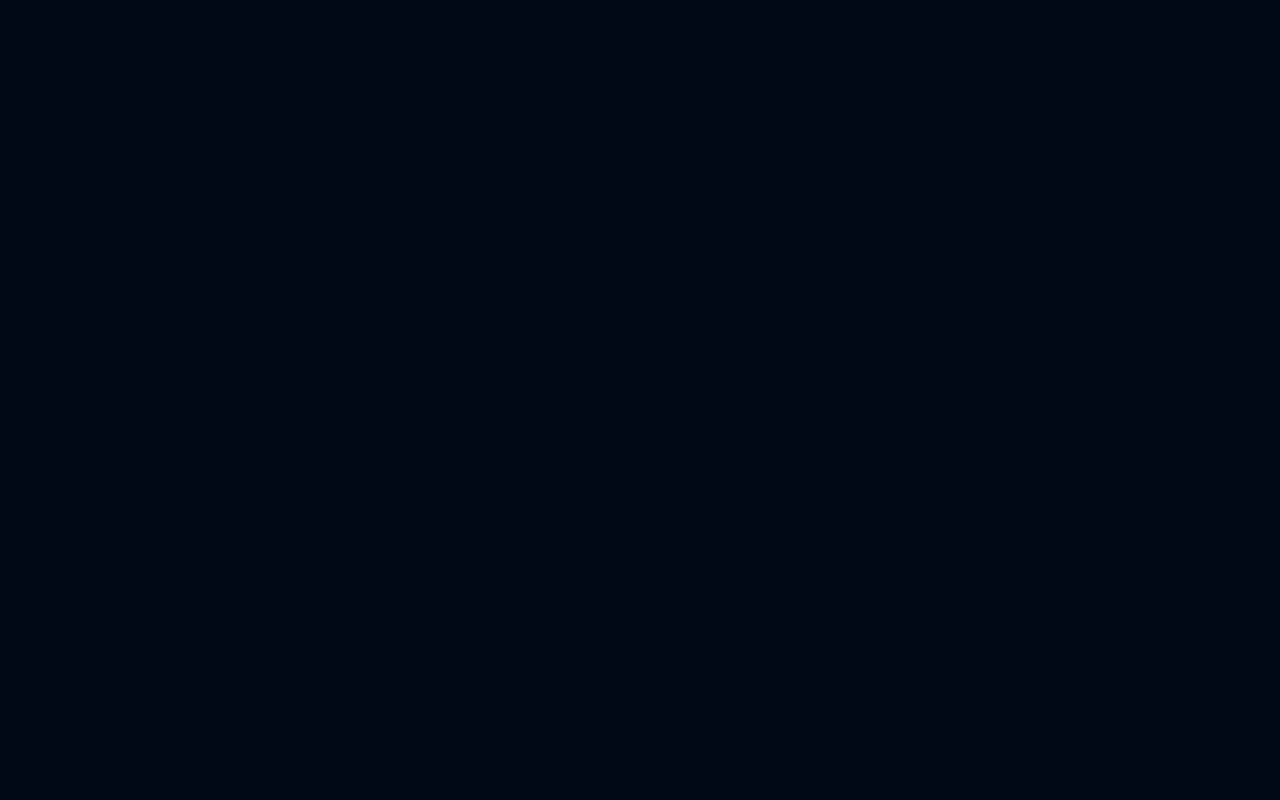
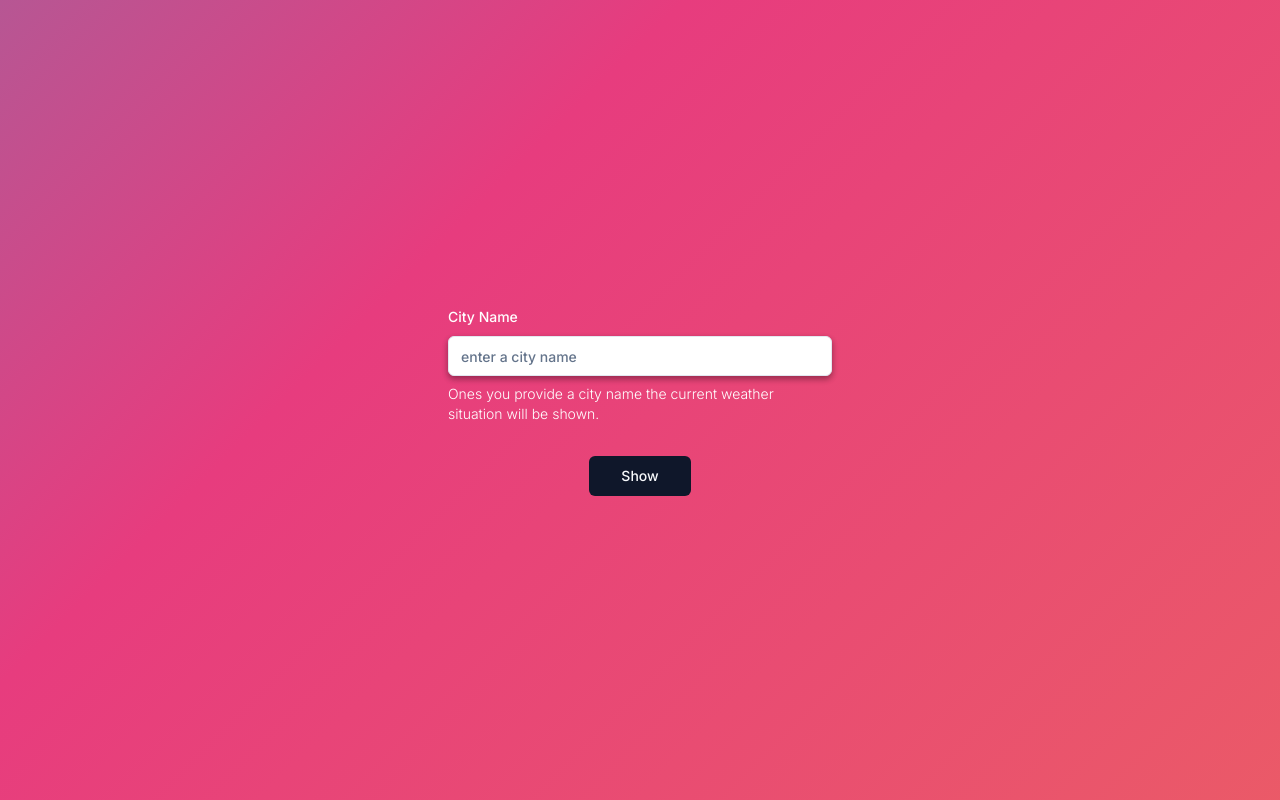
Before and after one commit to k1d12r04/nextjs-weather-app, a Next.js app: page / in a window 1280 px wide. Built offline with nearby package versions, Linux system fonts and the light colour scheme.

Commit message:
Create form and add gradient background

```diff
--- a/app/globals.css
+++ b/app/globals.css
@@ -72,7 +72,27 @@
   * {
     @apply border-border;
   }
-  body {
-    @apply dark bg-background text-foreground;
+}
+
+body {
+  color: white;
+  display: flex;
+  justify-content: center;
+  align-items: center;
+  background: linear-gradient(-45deg, #ee7752, #e73c7e, #23a6d5, #23d5ab);
+  background-size: 400% 400%;
+  animation: gradient 15s ease infinite;
+  height: 100vh;
+}
+
+@keyframes gradient {
+  0% {
+    background-position: 0% 50%;
+  }
+  50% {
+    background-position: 100% 50%;
+  }
+  100% {
+    background-position: 0% 50%;
   }
 }
--- a/app/page.tsx
+++ b/app/page.tsx
@@ -1,3 +1,73 @@
+'use client';
+
+import { zodResolver } from '@hookform/resolvers/zod';
+import * as z from 'zod';
+import { Button } from '@/components/ui/button';
+import {
+  Form,
+  FormControl,
+  FormDescription,
+  FormField,
+  FormItem,
+  FormLabel,
+  FormMessage,
+} from '@/components/ui/form';
+import { Input } from '@/components/ui/input';
+import { useForm } from 'react-hook-form';
+import { useState } from 'react';
+
+const formSchema = z.object({
+  city: z.string(),
+});
+
 export default function Home() {
-  return;
+  const [city, setCity] = useState<null | string>();
+
+  const form = useForm<z.infer<typeof formSchema>>({
+    resolver: zodResolver(formSchema),
+    defaultValues: {
+      city: '',
+    },
+  });
+
+  function onSubmit(values: z.infer<typeof formSchema>) {
+    setCity(values.city);
+    console.log('clicked');
+  }
+
+  return (
+    <div className="max-w-sm mx-4">
+      <Form {...form}>
+        <form onSubmit={form.handleSubmit(onSubmit)} className="space-y-8">
+          <FormField
+            control={form.control}
+            name="city"
+            render={({ field }) => (
+              <FormItem>
+                <FormLabel>City Name</FormLabel>
+                <FormControl>
+                  <Input
+                    className="text-orange-950 font-medium focus-visible:!ring-0  ring-offset-purple-600 shadow-inputShadow"
+                    placeholder="enter a city name"
+                    {...field}
+                  />
+                </FormControl>
+                <FormDescription className="text-white font-light">
+                  Ones you provide a city name the current weather situation
+                  will be shown.
+                </FormDescription>
+                <FormMessage />
+              </FormItem>
+            )}
+          />
+          <Button
+            className="block mx-auto px-8 py-2 hover:bg-purple-900 transition"
+            type="submit"
+          >
+            Show
+          </Button>
+        </form>
+      </Form>
+    </div>
+  );
 }
--- /dev/null
+++ b/components/ui/form.tsx
@@ -0,0 +1,176 @@
+import * as React from "react"
+import * as LabelPrimitive from "@radix-ui/react-label"
+import { Slot } from "@radix-ui/react-slot"
+import {
+  Controller,
+  ControllerProps,
+  FieldPath,
+  FieldValues,
+  FormProvider,
+  useFormContext,
+} from "react-hook-form"
+
+import { cn } from "@/lib/utils"
+import { Label } from "@/components/ui/label"
+
+const Form = FormProvider
+
+type FormFieldContextValue<
+  TFieldValues extends FieldValues = FieldValues,
+  TName extends FieldPath<TFieldValues> = FieldPath<TFieldValues>
+> = {
+  name: TName
+}
+
+const FormFieldContext = React.createContext<FormFieldContextValue>(
+  {} as FormFieldContextValue
+)
+
+const FormField = <
+  TFieldValues extends FieldValues = FieldValues,
+  TName extends FieldPath<TFieldValues> = FieldPath<TFieldValues>
+>({
+  ...props
+}: ControllerProps<TFieldValues, TName>) => {
+  return (
+    <FormFieldContext.Provider value={{ name: props.name }}>
+      <Controller {...props} />
+    </FormFieldContext.Provider>
+  )
+}
+
+const useFormField = () => {
+  const fieldContext = React.useContext(FormFieldContext)
+  const itemContext = React.useContext(FormItemContext)
+  const { getFieldState, formState } = useFormContext()
+
+  const fieldState = getFieldState(fieldContext.name, formState)
+
+  if (!fieldContext) {
+    throw new Error("useFormField should be used within <FormField>")
+  }
+
+  const { id } = itemContext
+
+  return {
+    id,
+    name: fieldContext.name,
+    formItemId: `${id}-form-item`,
+    formDescriptionId: `${id}-form-item-description`,
+    formMessageId: `${id}-form-item-message`,
+    ...fieldState,
+  }
+}
+
+type FormItemContextValue = {
+  id: string
+}
+
+const FormItemContext = React.createContext<FormItemContextValue>(
+  {} as FormItemContextValue
+)
+
+const FormItem = React.forwardRef<
+  HTMLDivElement,
+  React.HTMLAttributes<HTMLDivElement>
+>(({ className, ...props }, ref) => {
+  const id = React.useId()
+
+  return (
+    <FormItemContext.Provider value={{ id }}>
+      <div ref={ref} className={cn("space-y-2", className)} {...props} />
+    </FormItemContext.Provider>
+  )
+})
+FormItem.displayName = "FormItem"
+
+const FormLabel = React.forwardRef<
+  React.ElementRef<typeof LabelPrimitive.Root>,
+  React.ComponentPropsWithoutRef<typeof LabelPrimitive.Root>
+>(({ className, ...props }, ref) => {
+  const { error, formItemId } = useFormField()
+
+  return (
+    <Label
+      ref={ref}
+      className={cn(error && "text-destructive", className)}
+      htmlFor={formItemId}
+      {...props}
+    />
+  )
+})
+FormLabel.displayName = "FormLabel"
+
+const FormControl = React.forwardRef<
+  React.ElementRef<typeof Slot>,
+  React.ComponentPropsWithoutRef<typeof Slot>
+>(({ ...props }, ref) => {
+  const { error, formItemId, formDescriptionId, formMessageId } = useFormField()
+
+  return (
+    <Slot
+      ref={ref}
+      id={formItemId}
+      aria-describedby={
+        !error
+          ? `${formDescriptionId}`
+          : `${formDescriptionId} ${formMessageId}`
+      }
+      aria-invalid={!!error}
+      {...props}
+    />
+  )
+})
+FormControl.displayName = "FormControl"
+
+const FormDescription = React.forwardRef<
+  HTMLParagraphElement,
+  React.HTMLAttributes<HTMLParagraphElement>
+>(({ className, ...props }, ref) => {
+  const { formDescriptionId } = useFormField()
+
+  return (
+    <p
+      ref={ref}
+      id={formDescriptionId}
+      className={cn("text-sm text-muted-foreground", className)}
+      {...props}
+    />
+  )
+})
+FormDescription.displayName = "FormDescription"
+
+const FormMessage = React.forwardRef<
+  HTMLParagraphElement,
+  React.HTMLAttributes<HTMLParagraphElement>
+>(({ className, children, ...props }, ref) => {
+  const { error, formMessageId } = useFormField()
+  const body = error ? String(error?.message) : children
+
+  if (!body) {
+    return null
+  }
+
+  return (
+    <p
+      ref={ref}
+      id={formMessageId}
+      className={cn("text-sm font-medium text-destructive", className)}
+      {...props}
+    >
+      {body}
+    </p>
+  )
+})
+FormMessage.displayName = "FormMessage"
+
+export {
+  useFormField,
+  Form,
+  FormItem,
+  FormLabel,
+  FormControl,
+  FormDescription,
+  FormMessage,
+  FormField,
+}
--- /dev/null
+++ b/components/ui/input.tsx
@@ -0,0 +1,25 @@
+import * as React from "react"
+
+import { cn } from "@/lib/utils"
+
+export interface InputProps
+  extends React.InputHTMLAttributes<HTMLInputElement> {}
+
+const Input = React.forwardRef<HTMLInputElement, InputProps>(
+  ({ className, type, ...props }, ref) => {
+    return (
+      <input
+        type={type}
+        className={cn(
+          "flex h-10 w-full rounded-md border border-input bg-background px-3 py-2 text-sm ring-offset-background file:border-0 file:bg-transparent file:text-sm file:font-medium placeholder:text-muted-foreground focus-visible:outline-none focus-visible:ring-2 focus-visible:ring-ring focus-visible:ring-offset-2 disabled:cursor-not-allowed disabled:opacity-50",
+          className
+        )}
+        ref={ref}
+        {...props}
+      />
+    )
+  }
+)
+Input.displayName = "Input"
+
+export { Input }
--- /dev/null
+++ b/components/ui/label.tsx
@@ -0,0 +1,24 @@
+import * as React from "react"
+import * as LabelPrimitive from "@radix-ui/react-label"
+import { cva, type VariantProps } from "class-variance-authority"
+
+import { cn } from "@/lib/utils"
+
+const labelVariants = cva(
+  "text-sm font-medium leading-none peer-disabled:cursor-not-allowed peer-disabled:opacity-70"
+)
+
+const Label = React.forwardRef<
+  React.ElementRef<typeof LabelPrimitive.Root>,
+  React.ComponentPropsWithoutRef<typeof LabelPrimitive.Root> &
+    VariantProps<typeof labelVariants>
+>(({ className, ...props }, ref) => (
+  <LabelPrimitive.Root
+    ref={ref}
+    className={cn(labelVariants(), className)}
+    {...props}
+  />
+))
+Label.displayName = LabelPrimitive.Root.displayName
+
+export { Label }
--- a/lib/utils.ts
+++ b/lib/utils.ts
@@ -1,6 +1,6 @@
-import { type ClassValue, clsx } from "clsx"
-import { twMerge } from "tailwind-merge"
+import { type ClassValue, clsx } from 'clsx';
+import { twMerge } from 'tailwind-merge';
 
 export function cn(...inputs: ClassValue[]) {
-  return twMerge(clsx(inputs))
+  return twMerge(clsx(inputs));
 }
--- a/package.json
+++ b/package.json
@@ -9,6 +9,8 @@
     "lint": "next lint"
   },
   "dependencies": {
+    "@hookform/resolvers": "^3.1.1",
+    "@radix-ui/react-label": "^2.0.2",
     "@radix-ui/react-slot": "^1.0.2",
     "@types/node": "20.4.2",
     "@types/react": "18.2.14",
@@ -23,9 +25,11 @@
     "postcss": "8.4.25",
     "react": "18.2.0",
     "react-dom": "18.2.0",
+    "react-hook-form": "^7.45.1",
     "tailwind-merge": "^1.13.2",
     "tailwindcss": "3.3.2",
     "tailwindcss-animate": "^1.0.6",
-    "typescript": "5.1.6"
+    "typescript": "5.1.6",
+    "zod": "^3.21.4"
   }
 }
```
Also changed, not shown: tailwind.config.js (+40 -34 lines), 2 other files (tests, documents, lock files or other folders).
